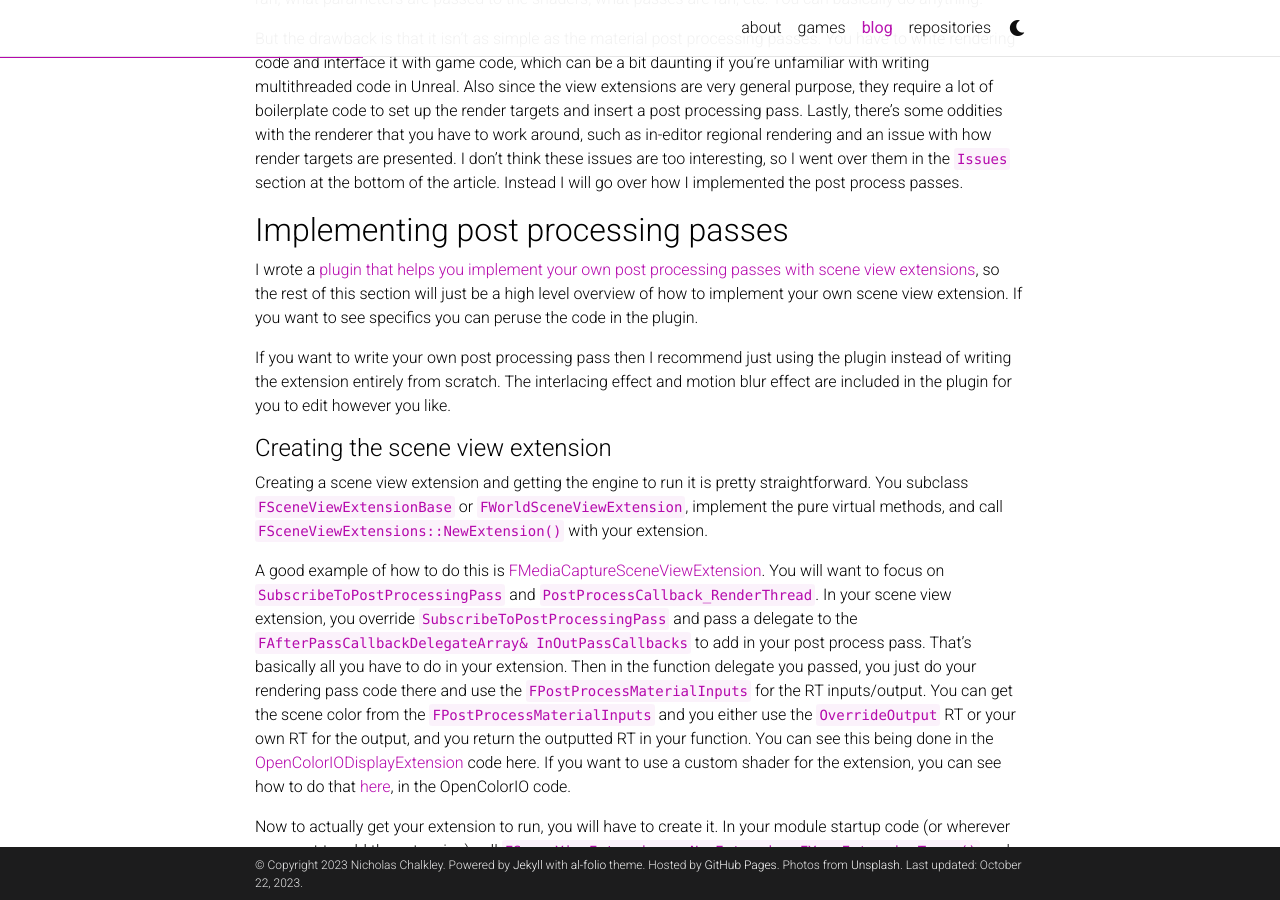
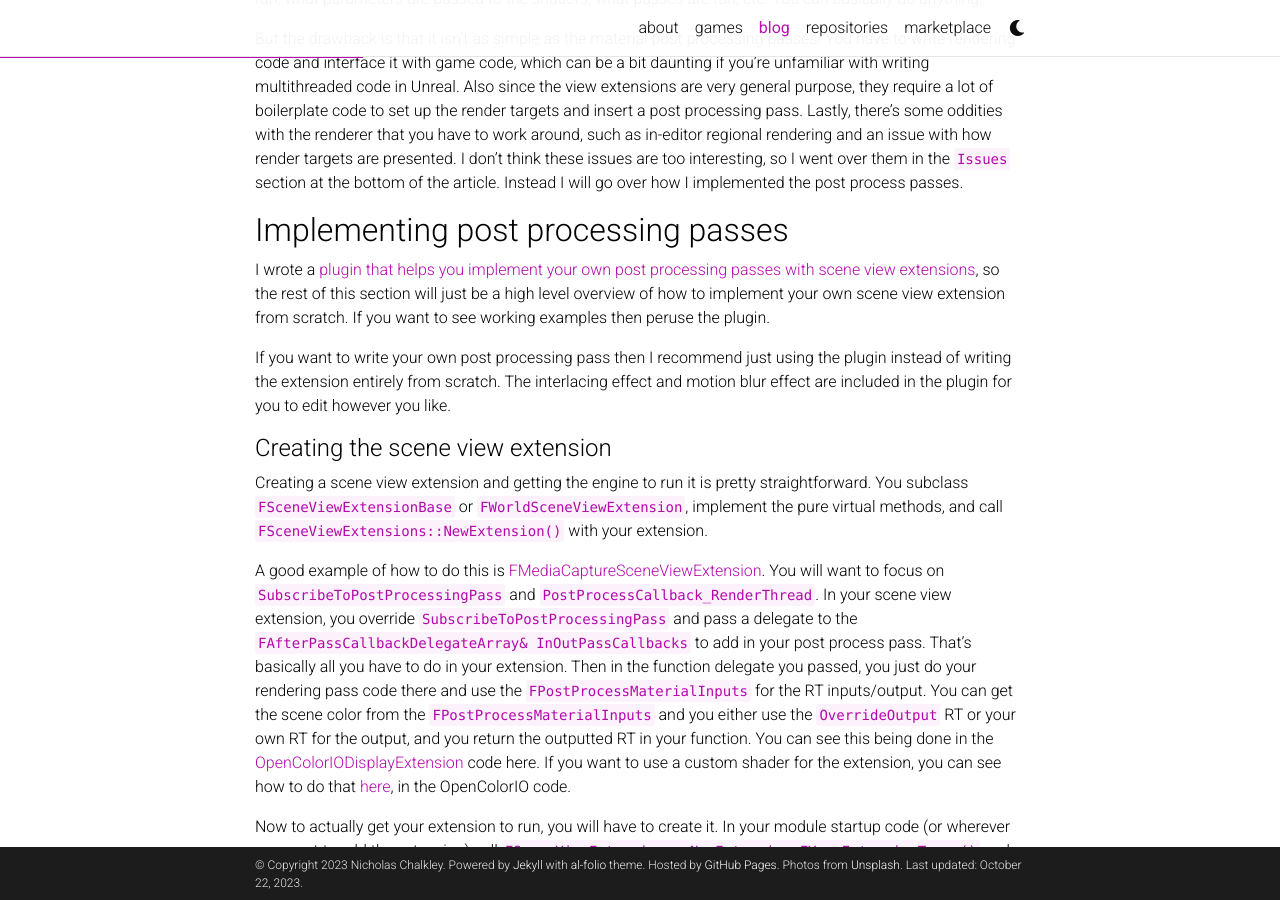
Before and after one commit to nicholas477/nicholas477.github.io, a Jekyll site: the page built from _posts/2023-10-21-multipass_pp.md, in a window 1280 px wide and 900 px high, scrolled down 1779 px. Built offline with Jekyll 4.4.1, drawn with Linux system fonts in a browser that asks for light colours; comment, search, counter and statistics services are not loaded; a style sheet for code colours, icons or effects is not loaded.

Commit message:
Added marketplace link to header

```diff
--- a/_includes/header.html
+++ b/_includes/header.html
@@ -102,7 +102,11 @@
               {%- endif -%}
               {% endfor -%}
 
-
+              <!-- Marketplace -->
+              <li class="nav-item">
+                <a class="nav-link" href="{{ 'https://www.unrealengine.com/marketplace/en-US/profile/Big+Cat+Energising' | absolute_url }}">marketplace
+                </a>
+              </li>
 
               {%- if site.enable_darkmode %}
               <!-- Toogle theme mode -->
--- a/_posts/2023-10-21-multipass_pp.md
+++ b/_posts/2023-10-21-multipass_pp.md
@@ -32,7 +32,7 @@ So using extensions, you can add in a post processing pass with much more contro
 But the drawback is that it isn't as simple as the material post processing passes. You have to write rendering code and interface it with game code, which can be a bit daunting if you're unfamiliar with writing multithreaded code in Unreal. Also since the view extensions are very general purpose, they require a lot of boilerplate code to set up the render targets and insert a post processing pass. Lastly, there's some oddities with the renderer that you have to work around, such as in-editor regional rendering and an issue with how render targets are presented. I don't think these issues are too interesting, so I went over them in the `Issues` section at the bottom of the article. Instead I will go over how I implemented the post process passes.
 
 ## Implementing post processing passes
-I wrote a [plugin that helps you implement your own post processing passes with scene view extensions](https://github.com/nicholas477/MultipassPP), so the rest of this section will just be a high level overview of how to implement your own scene view extension. If you want to see specifics you can peruse the code in the plugin.
+I wrote a [plugin that helps you implement your own post processing passes with scene view extensions](https://github.com/nicholas477/MultipassPP), so the rest of this section will just be a high level overview of how to implement your own scene view extension from scratch. If you want to see working examples then peruse the plugin.
 
 If you want to write your own post processing pass then I recommend just using the plugin instead of writing the extension entirely from scratch. The interlacing effect and motion blur effect are included in the plugin for you to edit however you like.
 
```
